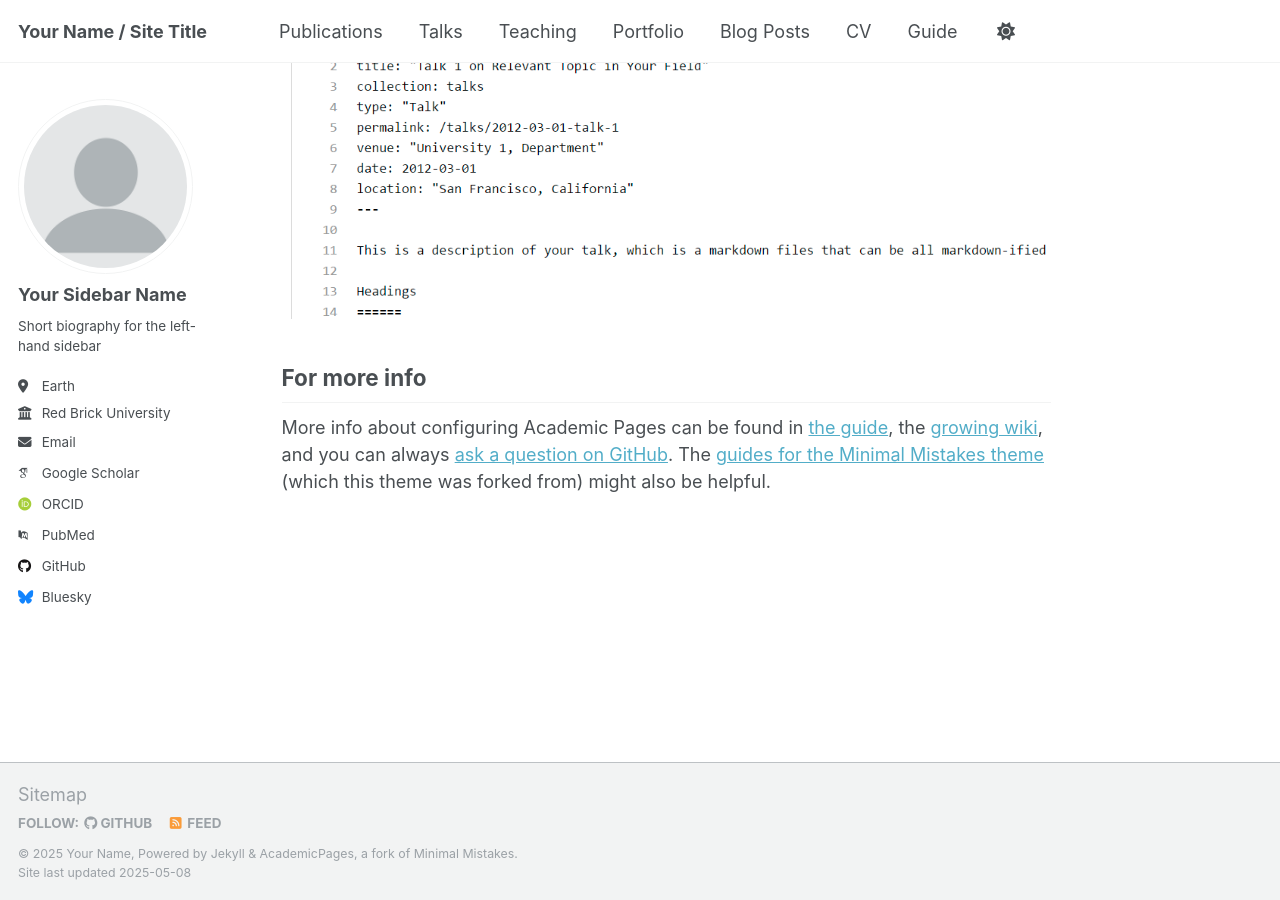
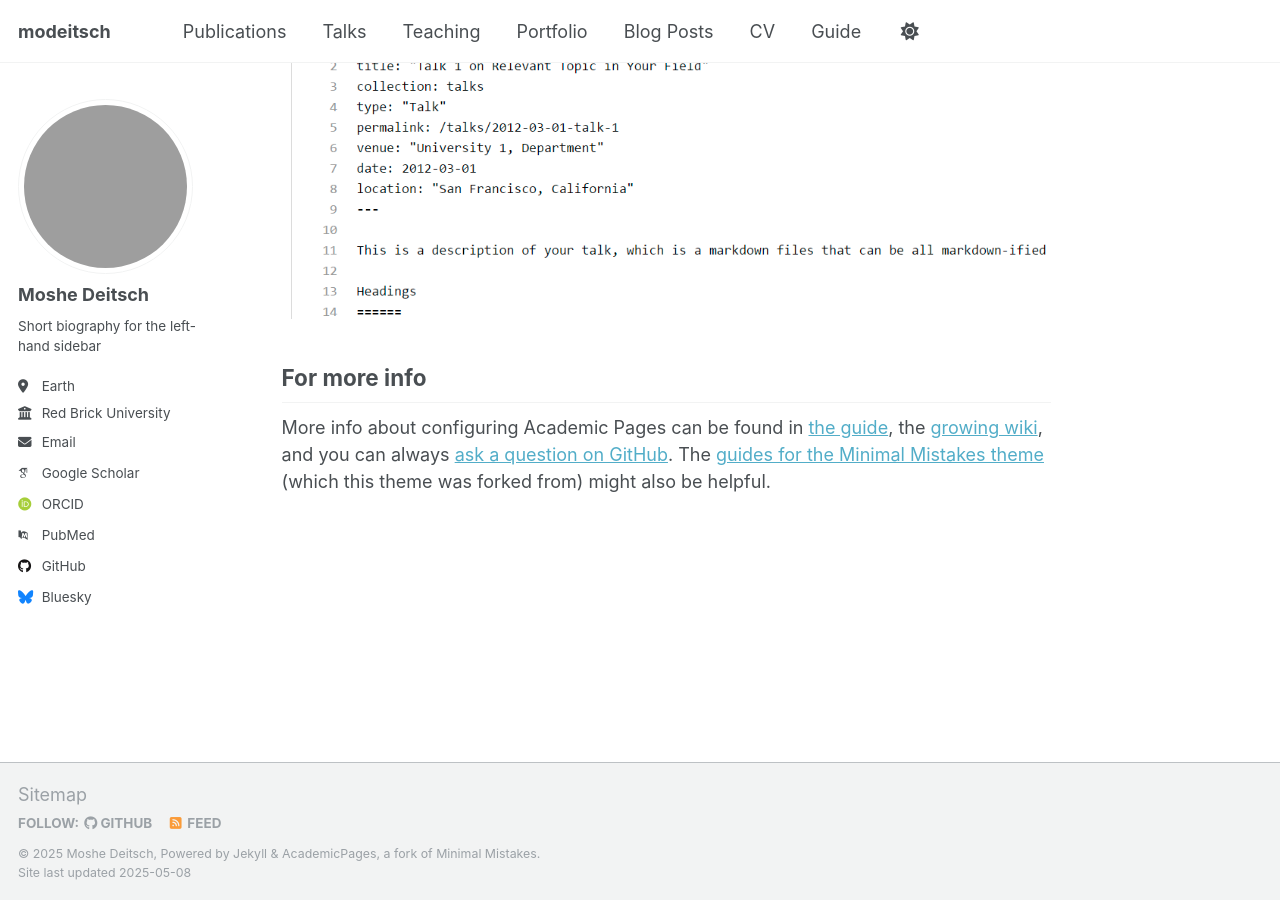
Before and after one commit to modeitsch/modeitsch.github.io, a Jekyll site: the page built from _pages/about.md, in a window 1280 px wide and 900 px high, scrolled down 2636 px. Built offline with Jekyll 4.4.1, drawn with Linux system fonts in a browser that asks for light colours; some web fonts are replaced; grey boxes are pictures that could not be loaded.

Commit message:
Update site configuration with new title and author details; add academic-pages dependency to package.json

```diff
--- a/_config.yml
+++ b/_config.yml
@@ -9,9 +9,9 @@
 # Basic Site Settings
 locale                   : "en-US"
 site_theme               : "default"
-title                    : "Your Name / Site Title"
+title                    : "modeitsch"
 title_separator          : "-"
-name                     : &name "Your Name"
+name                     : &name "Moshe Deitsch"
 description              : &description "personal description"
 url                      : https://academicpages.github.io # the base hostname & protocol for your site e.g. "https://[your GitHub username].github.io" or if you already have some other page hosted on Github then use "https://[your GitHub username].github.io/[Your Repo Name]"
 baseurl                  : "" # the subpath of your site, e.g. "/blog"
@@ -22,8 +22,8 @@ repository               : "academicpages/academicpages.github.io"
 #               Additional customization can be done by editing /_includes/author-profile.html
 author:
   # Biographic information
-  avatar           : "profile.png"
-  name             : "Your Sidebar Name"
+  avatar           : "https://github.com/modeitsch.png"
+  name             : "Moshe Deitsch"
   pronouns         : # example: "she/her"
   bio              : "Short biography for the left-hand sidebar"
   location         : "Earth"
--- a/package.json
+++ b/package.json
@@ -24,6 +24,7 @@
     "node": ">= 0.10.0"
   },
   "dependencies": {
+    "academic-pages": "file:",
     "fitvids": "^2.1.1",
     "jquery": "^3.7.1",
     "jquery-smooth-scroll": "^2.2.0",
```
